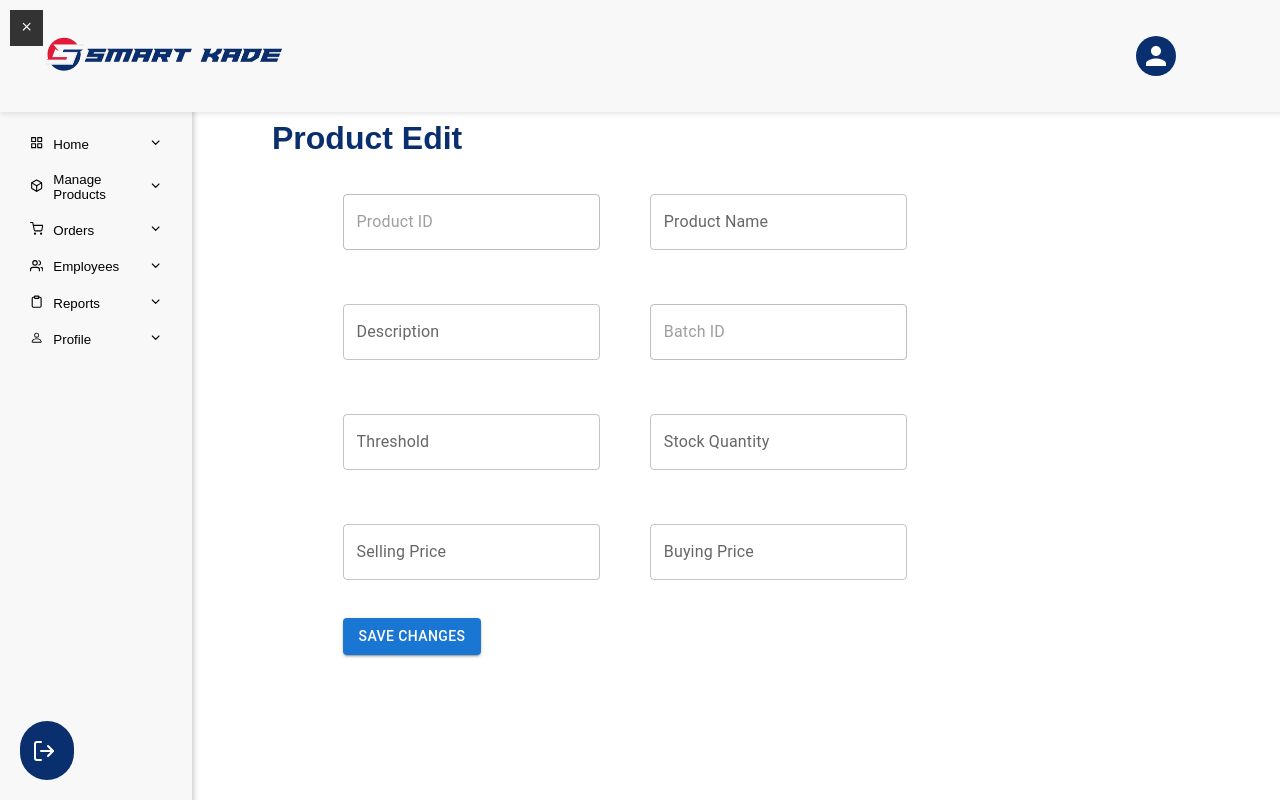
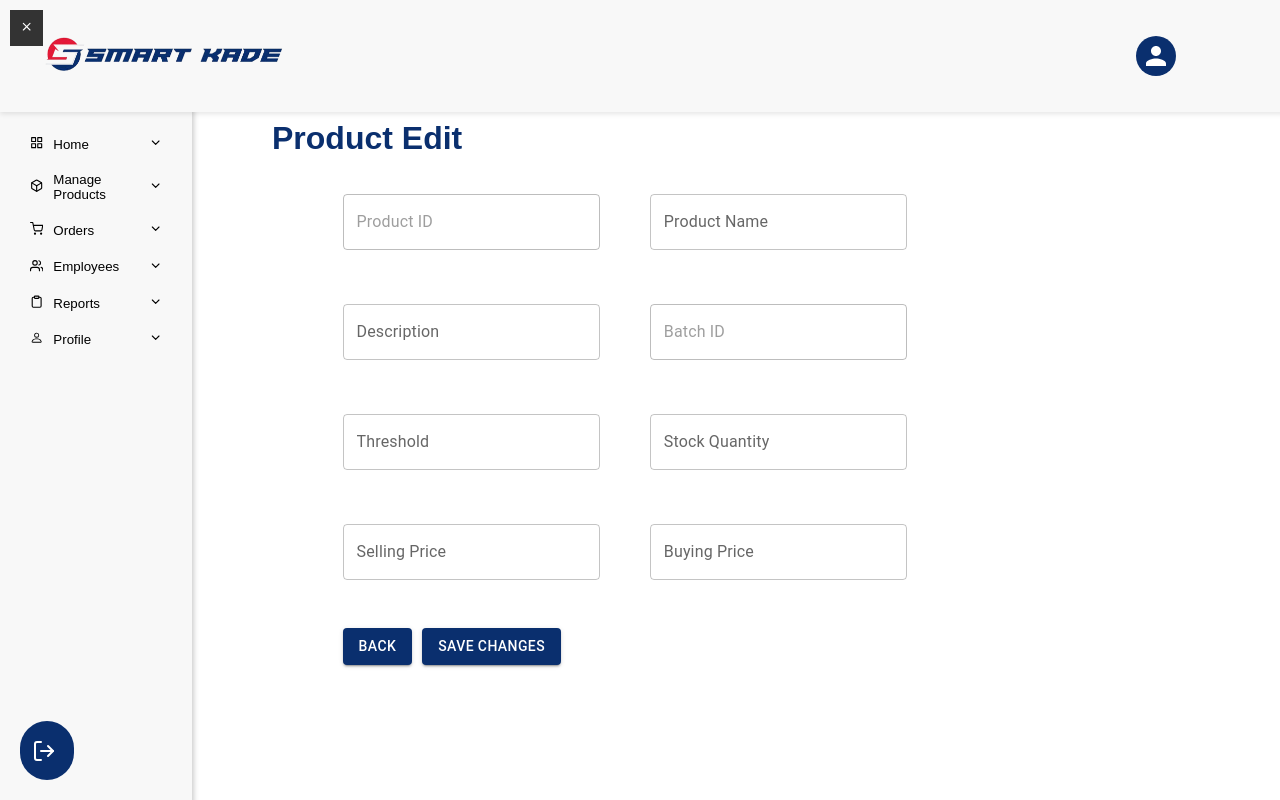
Before and after one commit to pasanmayura/Ecommerce_Website, a Next.js app in the folder frontend-admin/: page /ProductEdit in a window 1280 px wide. Built offline with nearby package versions, Linux system fonts and the light colour scheme.

Commit message:
feat: add back button to Product Edit page and update button styling

```diff
--- a/frontend-admin/src/app/ProductEdit/page.js
+++ b/frontend-admin/src/app/ProductEdit/page.js
@@ -70,6 +70,10 @@ const ProductEdit = () => {
 
   const closeAlert = () => {
     setAlert({ severity: '', title: '', message: '' });
+  };
+
+  const handlebackToProductList = () => {
+    router.push('/ProductList');
   };
 
   return (
@@ -157,9 +161,11 @@ const ProductEdit = () => {
                   margin="normal"
                 />
               </div>
-              <Button variant="contained" className="product-button" type="submit">
-                Save Changes
-              </Button>
+              <div className="product-buttons">
+                <Button variant="contained" onClick={handlebackToProductList} style={{backgroundColor: '#0A2F6E'}}> Back </Button>
+                <Button variant="contained" className="product-button" type="submit" style={{backgroundColor: '#0A2F6E'}}>Save Changes</Button>
+              </div>
+
             </form>
             {alert.message && (
               <AlertComponent
@@ -170,6 +176,8 @@ const ProductEdit = () => {
                 sx={{ width: '25%', position: 'fixed', top: '10%', left: '75%', zIndex: 9999 }}
               />
             )}
+
+
           </div>
         </div>
       </main>
--- a/frontend-admin/src/styles/EditProduct.css
+++ b/frontend-admin/src/styles/EditProduct.css
@@ -39,8 +39,8 @@
     margin-right: 0;
 }
 
-.product-button {
-    margin-top: 20px;
-    background-color: #0A2F6E;
-    color: white;
+.product-buttons {
+    display: flex;
+    gap: 10px;
+    margin-top: 10px;
 }
```
